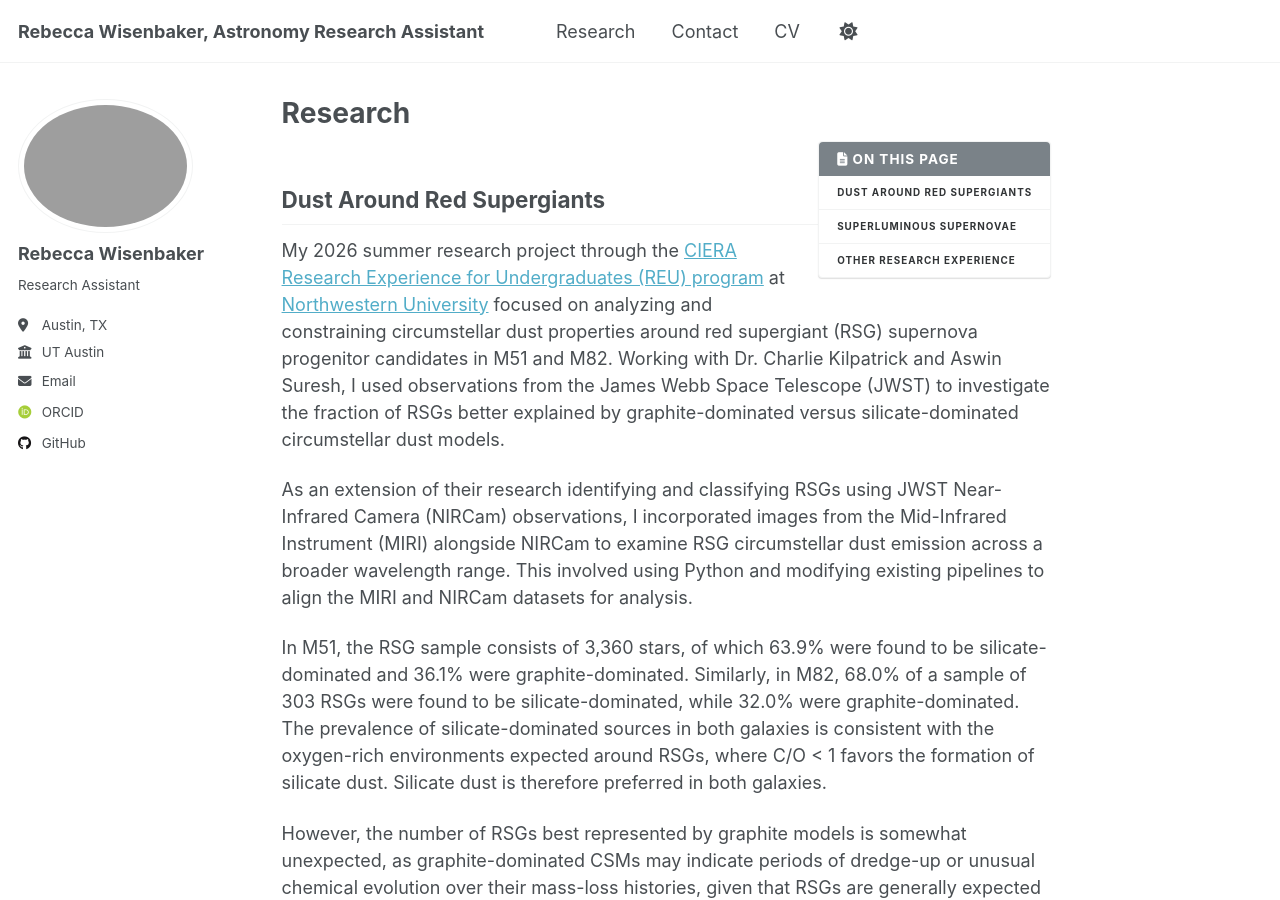
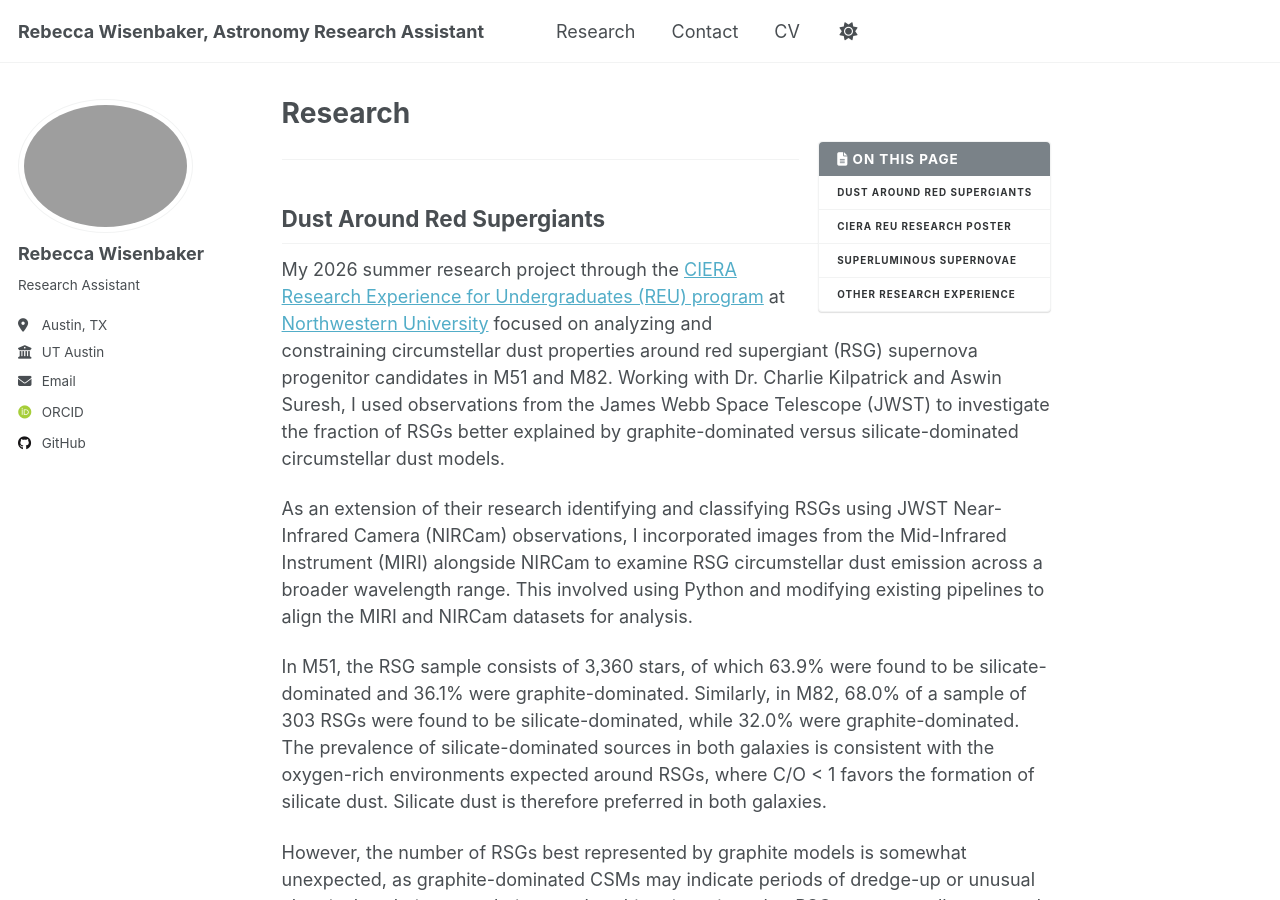
Before and after one commit to rebeccalw87/rebeccalw87.github.io, a Jekyll site: the page built from _pages/research.md, in a window 1280 px wide and 900 px high. Built offline with Jekyll 4.4.1, drawn with Linux system fonts in a browser that asks for light colours; some web fonts are replaced; a script that is not in the unit is left out.

Commit message:
Update research.md

```diff
--- a/_pages/research.md
+++ b/_pages/research.md
@@ -6,6 +6,8 @@ author_profile: true
 
 {% include toc %}
 {% include base_path %}
+
+---------
 
 ## Dust Around Red Supergiants
 
@@ -21,7 +23,7 @@ The difference between the silicate and graphite fractions in M51 and M82 is app
 
 By placing observational constraints on RSG circumstellar dust composition, we can refine our understanding of late-stage massive stellar evolution and the physical properties of Type II supernova progenitors.
 
-[CIERA REU Research Poster](https://rebeccalw87.github.io/files/REU_Poster_Final.pdf)
+## [CIERA REU Research Poster](https://rebeccalw87.github.io/files/REU_Poster_Final.pdf)
 
 ---------
 
```
